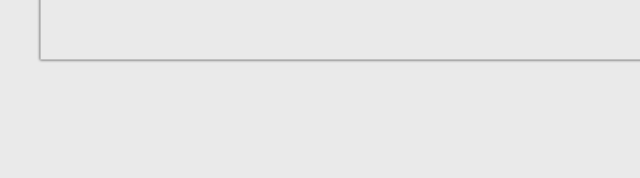
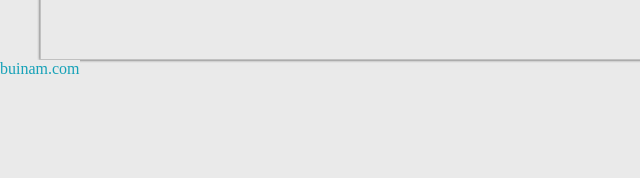
Before and after one commit to buikhacnam/buikhacnam.github.io, a plain HTML site: page index.html in a window 1280 px wide. Shown: the part 620-798 px from the top of the page, 0-640 px from the left. Drawn offline with Linux system fonts and the light colour scheme.

Commit message:
Update index.html

```diff
--- a/index.html
+++ b/index.html
@@ -65,6 +65,7 @@
                 </div>
             </div>
         </div>
+         <a href='https://buinam.com/' style='text-align: center'>buinam.com</a>
     </section>
 
 
```
